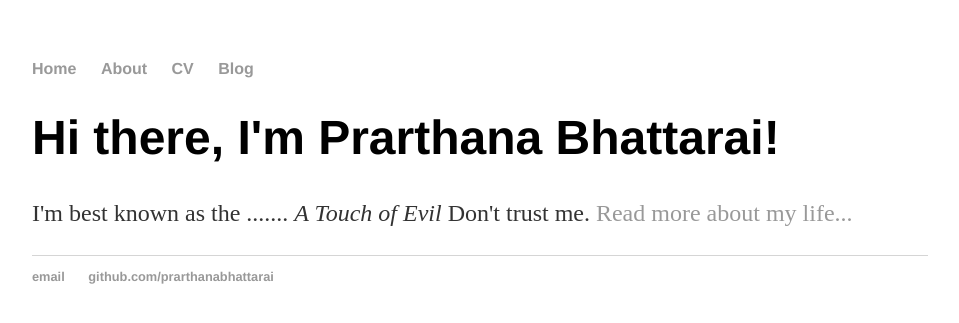
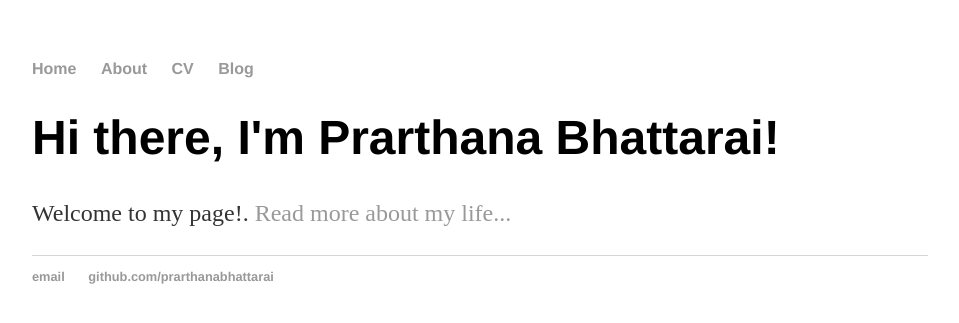
Before and after one commit to prarthanabhattarai/prarthanabhattarai.github.io, a Jekyll site: the page built from index.html, in a window 1280 px wide. Shown: the top 323 px of the page, without its empty margins (160-1119 px from the left). Built offline with Jekyll 4.4.1, drawn with Linux system fonts in a browser that asks for light colours.

Commit message:
change content

```diff
--- a/index.html
+++ b/index.html
@@ -4,5 +4,5 @@ title: Prarthana Bhattarai, Introduction
 ---
 <div class="blurb">
 	<h1>Hi there, I'm Prarthana Bhattarai!</h1>
-	<p>I'm best known as the ....... <em>A Touch of Evil</em> Don't trust me. <a href="/about">Read more about my life...</a></p>
+	<p>Welcome to my page!. <a href="/about">Read more about my life...</a></p>
 </div><!-- /.blurb -->
```
